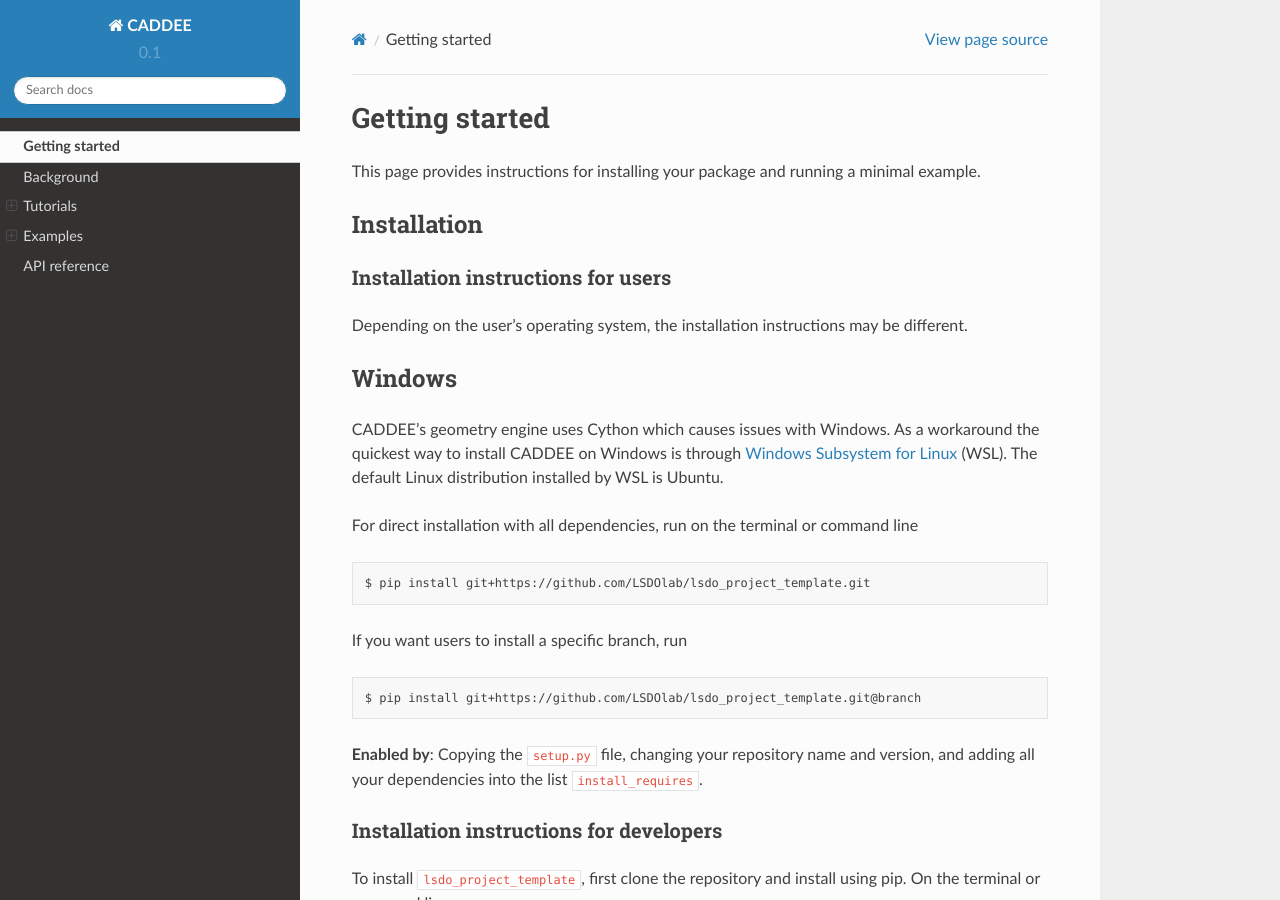
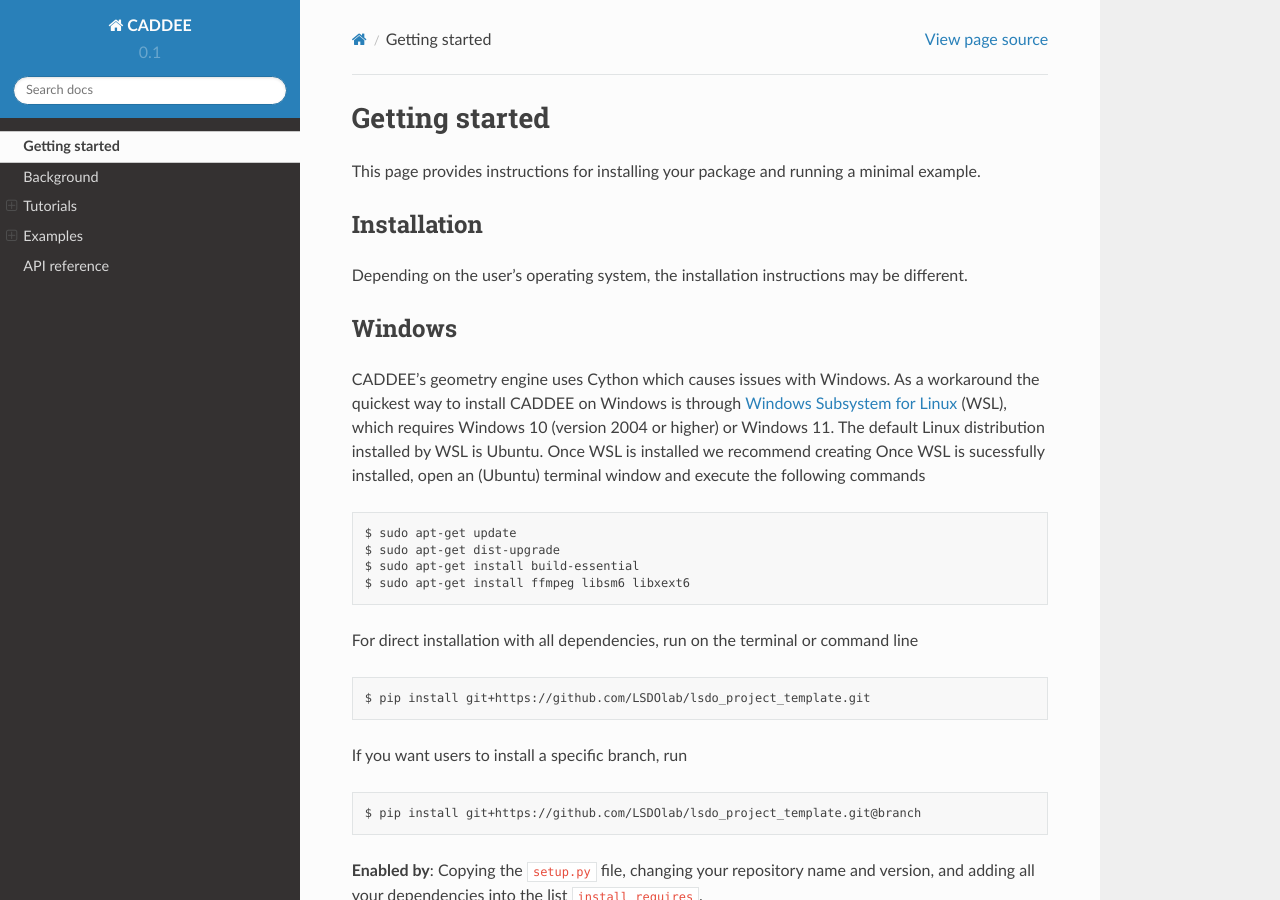
Before and after one commit to LSDOlab/caddee_new, a Sphinx documentation site: the page built from docs/src/getting_started.md, in a window 1280 px wide and 900 px high. Built offline with Sphinx 7.4.7 and the Read the Docs theme 2.0.0, drawn with Linux system fonts in a browser that asks for light colours; pages that are not in the unit, such as notebooks, are missing from menus.

Commit message:
update docs

````diff
--- a/docs/src/getting_started.md
+++ b/docs/src/getting_started.md
@@ -4,15 +4,20 @@
 
 ## Installation
 
-### Installation instructions for users
 Depending on the user's operating system, the installation instructions may be different.
 
 ## Windows
 CADDEE's geometry engine uses Cython which causes issues with Windows. As a workaround the quickest way to install CADDEE on Windows is
-through [Windows Subsystem for Linux](https://learn.microsoft.com/en-us/windows/wsl/install) (WSL).
-The default Linux distribution installed by WSL is Ubuntu.
+through [Windows Subsystem for Linux](https://learn.microsoft.com/en-us/windows/wsl/install) (WSL), which requires Windows 10 (version 2004 or higher) or Windows 11.
+The default Linux distribution installed by WSL is Ubuntu. Once WSL is installed we recommend creating
+Once WSL is sucessfully installed, open an (Ubuntu) terminal window and execute the following commands
 
-
+```sh
+$ sudo apt-get update
+$ sudo apt-get dist-upgrade
+$ sudo apt-get install build-essential
+$ sudo apt-get install ffmpeg libsm6 libxext6
+```
 
 For direct installation with all dependencies, run on the terminal or command line
 ```sh
--- a/setup.py
+++ b/setup.py
@@ -39,7 +39,7 @@
         'pytest',
         'myst-nb',
         'csdl @ git+https://github.com/LSDOlab/csdl.git',
-        'python_csdl_backen @ git+https://github.com/LSDOlab/python_csdl_backend.git',
+        'python_csdl_backend @ git+https://github.com/LSDOlab/python_csdl_backend.git',
         'sphinx',
         'sphinx_rtd_theme',
         'sphinx-copybutton',
````
